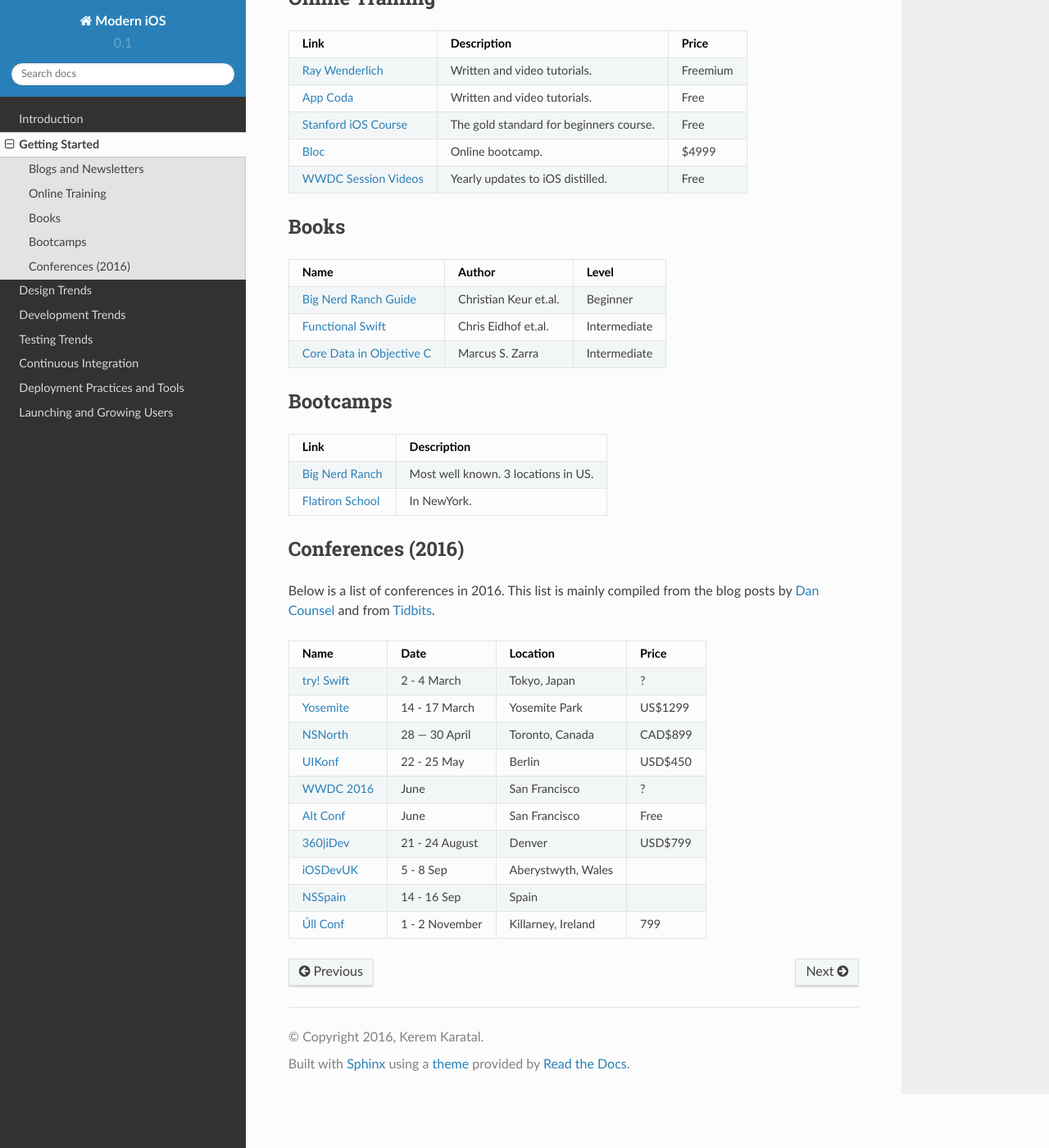
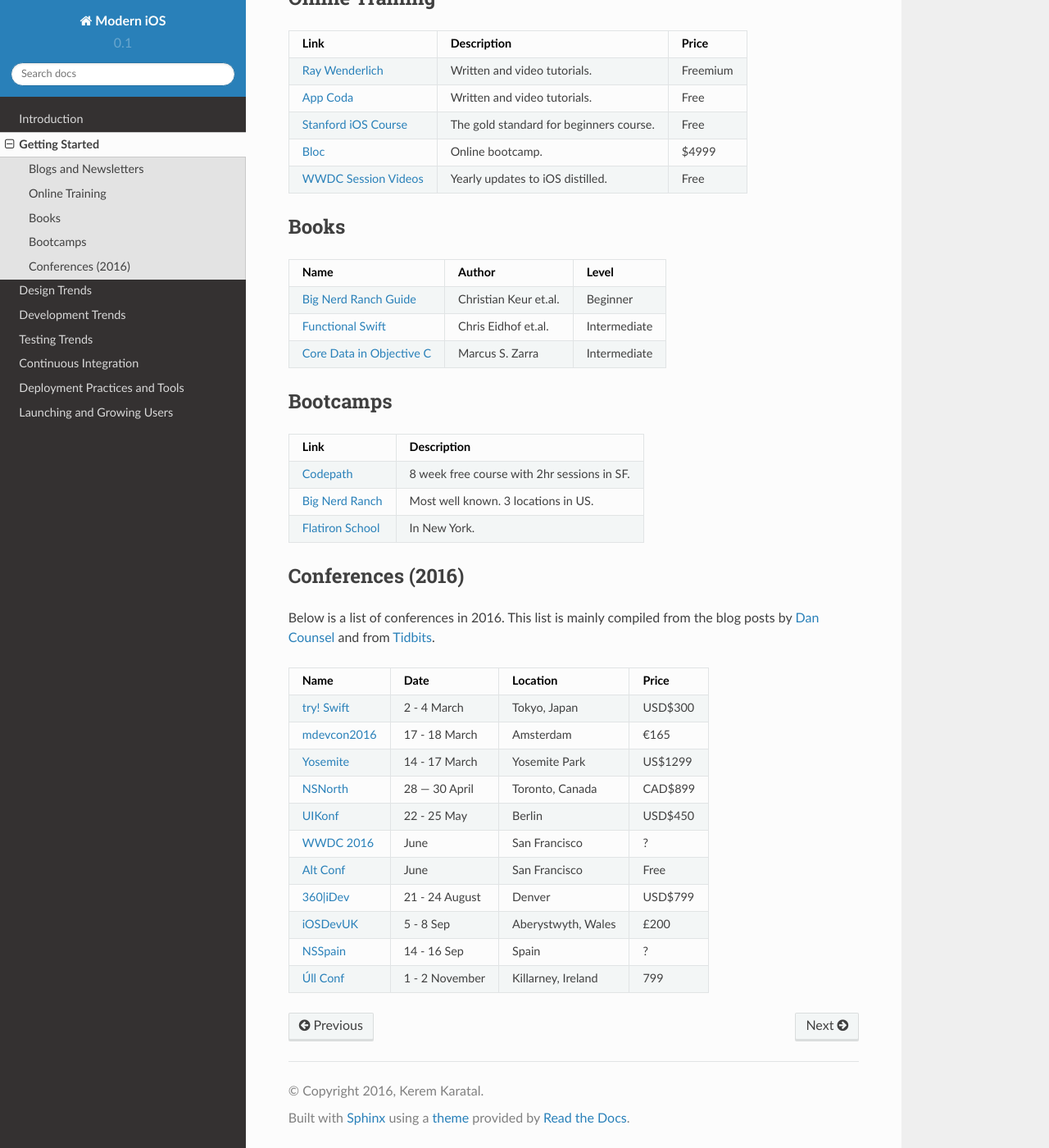
Before and after one commit to ModerniOS/modernios_rtd, a Sphinx documentation site: the page built from source/getting_started.rst, in a window 1280 px wide and 1400 px high, scrolled down 1205 px. Shown: the whole window at 82% size. Built offline with Sphinx 7.4.7 and the Read the Docs theme 2.0.0, drawn with Linux system fonts in a browser that asks for light colours.

Commit message:
Add few new found sources.

```diff
--- a/source/getting_started.rst
+++ b/source/getting_started.rst
@@ -89,14 +89,17 @@ Name                                  Author                         Level
 Bootcamps
 ---------
 
-=============================== ==========================================
+=============================== ================================================
 Link                            Description
-=============================== ==========================================
+=============================== ================================================
+`Codepath`_                     8 week free course with 2hr sessions in SF.
 `Big Nerd Ranch`_               Most well known. 3 locations in US.
-`Flatiron School`_              In NewYork.
-=============================== ==========================================
+`Flatiron School`_              In New York.
+=============================== ================================================
 
 .. _Bootcamps: https://blog.bloc.io/ultimate-guide-to-ios-developer-bootcamps/
+
+.. _Codepath: http://codepath.com/iosbootcamp
 .. _Big Nerd Ranch: https://www.bignerdranch.com/
 .. _Flatiron School: http://flatironschool.com/ios
 
@@ -108,15 +111,16 @@ Below is a list of conferences in 2016. This list is mainly compiled from the bl
 =================== ==================== =================== ===========
 Name                Date                 Location            Price
 =================== ==================== =================== ===========
-`try! Swift`_       2 - 4 March          Tokyo, Japan        ?
+`try! Swift`_       2 - 4 March          Tokyo, Japan        USD$300
+`mdevcon2016`_      17 - 18 March        Amsterdam           €165
 `Yosemite`_         14 - 17 March        Yosemite Park       US$1299
 `NSNorth`_          28 — 30 April        Toronto, Canada     CAD$899
 `UIKonf`_           22 - 25 May          Berlin              USD$450
 `WWDC 2016`_        June                 San Francisco       ?
 `Alt Conf`_         June                 San Francisco       Free
 `360|iDev`_         21 - 24 August       Denver              USD$799
-`iOSDevUK`_         5 - 8 Sep            Aberystwyth, Wales
-`NSSpain`_          14 - 16 Sep          Spain
+`iOSDevUK`_         5 - 8 Sep            Aberystwyth, Wales  £200
+`NSSpain`_          14 - 16 Sep          Spain               ?
 `Úll Conf`_         1 - 2 November       Killarney, Ireland  799
 =================== ==================== =================== ===========
 
@@ -125,6 +129,7 @@ Name                Date                 Location            Price
 
 .. _try! Swift: http://www.tryswiftconf.com/en
 .. _Yosemite: http://cocoaconf.com/yosemite
+.. _mdevcon2016: http://mdevcon.com/
 .. _NSNorth: https://nsnorth.ca/
 .. _iOSDevUK: http://www.iosdevuk.com/
 .. _UIKonf: http://www.uikonf.com/
```
